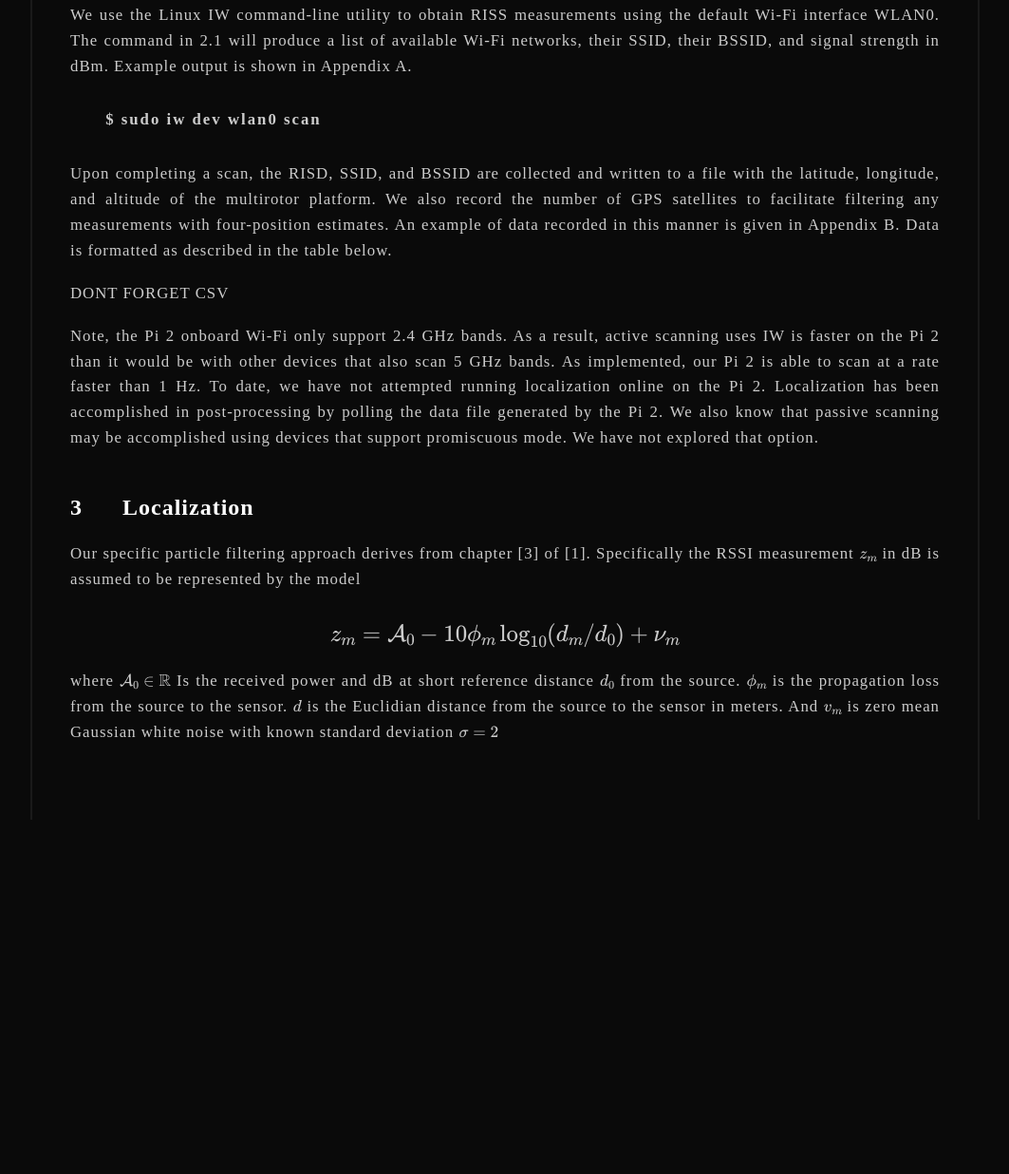
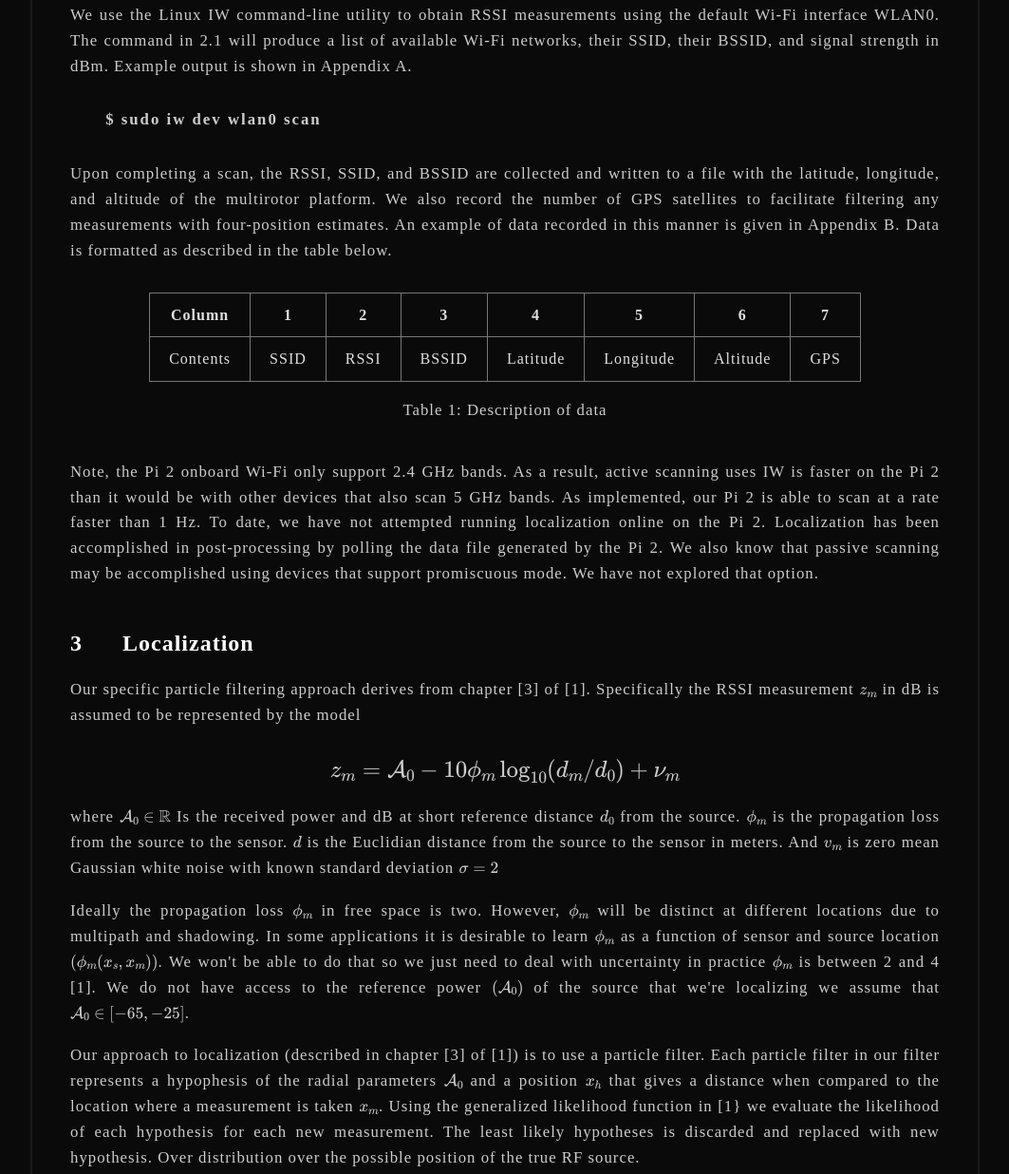
Before and after one commit to SilentisVox/RF-Localization, a plain HTML site: page index.html in a window 1280 px wide. Shown: the part 1036-2272 px from the top of the page at 95% size, without its empty margins (108-1171 px from the left). Before the commit the page ends 1979 px from the top, so only its background shows below. Drawn offline with nearby package versions, Linux system fonts and the light colour scheme; a web font is replaced by a local one.

Commit message:
Update index.html

```diff
--- a/index.html
+++ b/index.html
@@ -68,6 +68,20 @@
             text-align: left;
             letter-spacing: 2px;
         }
+
+        table {
+            margin: 30px auto 10px;
+            border-collapse: collapse;
+            border: 1px solid #555;
+            font-size: 1em;
+        }
+
+        th, td {
+            padding: 10px 20px;
+            border: 1px solid #777;
+            text-align: center;
+        }
+
     </style>
 </head>
 <body>
@@ -75,7 +89,7 @@
     <div class="container">
         <div class="sideshade">
             <h1>RF Source Localization</h1>
-            <div class="subtitle">Jaden K. Locke<br>April 9, 2025</div>
+            <div class="subtitle">Silentis Vox<br>April 9, 2025</div>
 
             <h2>1 &nbsp;&nbsp;&nbsp;&nbsp;&nbsp; Introduction</h2>
             <p>
@@ -104,19 +118,41 @@
                 operating system. The Pi2s that we use run a 64-bit headless version of a Raspberry Pi OS.
             </p>
             <p>
-                We use the Linux IW command-line utility to obtain RISS measurements using the default Wi-Fi interface WLAN0. The command in 2.1 will
+                We use the Linux IW command-line utility to obtain RSSI measurements using the default Wi-Fi interface WLAN0. The command in 2.1 will
                 produce a list of available Wi-Fi networks, their SSID, their BSSID, and signal strength in dBm. Example output is shown in Appendix A.
             </p>
             <h3>
                 &nbsp;&nbsp;&nbsp;&nbsp;&nbsp; $ sudo iw dev wlan0 scan
             </h3>
             <p>
-                Upon completing a scan, the RISD, SSID, and BSSID are collected and written to a file with the latitude, longitude, and altitude of the
+                Upon completing a scan, the RSSI, SSID, and BSSID are collected and written to a file with the latitude, longitude, and altitude of the
                 multirotor platform. We also record the number of GPS satellites to facilitate filtering any measurements with four-position estimates.
                 An example of data recorded in this manner is given in Appendix B. Data is formatted as described in the table below.
             </p>
-            <p>
-                DONT FORGET CSV
+            <table>
+                <tr>
+                    <th>Column</th>
+                    <th>1</th>
+                    <th>2</th>
+                    <th>3</th>
+                    <th>4</th>
+                    <th>5</th>
+                    <th>6</th>
+                    <th>7</th>
+                </tr>
+                <tr>
+                    <td>Contents</td>
+                    <td>SSID</td>
+                    <td>RSSI</td>
+                    <td>BSSID</td>
+                    <td>Latitude</td>
+                    <td>Longitude</td>
+                    <td>Altitude</td>
+                    <td>GPS</td>
+                </tr>
+            </table>
+            <p style="text-align: center; padding-bottom: 20px">
+                Table 1: Description of data
             </p>
             <p>
                 Note, the Pi 2 onboard Wi-Fi only support 2.4 GHz bands. As a result, active scanning uses IW is faster on the Pi 2 than it would be with
@@ -134,9 +170,22 @@
                 \( z_m = \mathcal{A}_0 - 10\phi_m \log_{10}(d_m / d_0) + \nu_m \)
             </p>
             <p>
-                where \( \mathcal{A}_0 \in \mathbb{R}\) Is the received power and dB at short reference distance \( d_0 \) from the source. \( \phi_m \) is the propagation loss from the
-                source to the sensor. \( d \) is the Euclidian distance from the source to the sensor in meters. And \( v_m \) is zero mean Gaussian white noise with known
-                standard deviation \( \sigma = 2 \)
+                where \( \mathcal{A}_0 \in \mathbb{R}\) Is the received power and dB at short reference distance \( d_0 \) from the source. \( \phi_m \) is
+                the propagation loss from the source to the sensor. \( d \) is the Euclidian distance from the source to the sensor in meters. And \( v_m \)
+                is zero mean Gaussian white noise with known standard deviation \( \sigma = 2 \)
+            </p>
+            <p>
+                Ideally the propagation loss \( \phi_m \) in free space is two. However, \( \phi_m \) will be distinct at different locations due to multipath
+                and shadowing. In some applications it is desirable to learn \( \phi_m \) as a function of sensor and source location \( (\phi_m(x_s,x_m)) \).
+                We won't be able to do that so we just need to deal with uncertainty in practice \( \phi_m \) is between 2 and 4 [1]. We do not have access to
+                the reference power \( (\mathcal{A}_0) \) of the source that we're localizing we assume that \( \mathcal{A}_0 \in [-65, -25] \).
+            </p>
+            <p>
+                Our approach to localization (described in chapter [3] of [1]) is to use a particle filter. Each particle filter in our filter represents a
+                hypophesis of the radial parameters \( \mathcal{A}_0 \) and a position \( x_h \) that gives a distance when compared to the location where a
+                measurement is taken \( x_m \). Using the generalized likelihood function in [1} we evaluate the likelihood of each hypothesis for each new
+                measurement. The least likely hypotheses is discarded and replaced with new hypothesis. Over distribution over the possible position of the
+                true RF source.
             </p>
         </div>
     </div>
```
